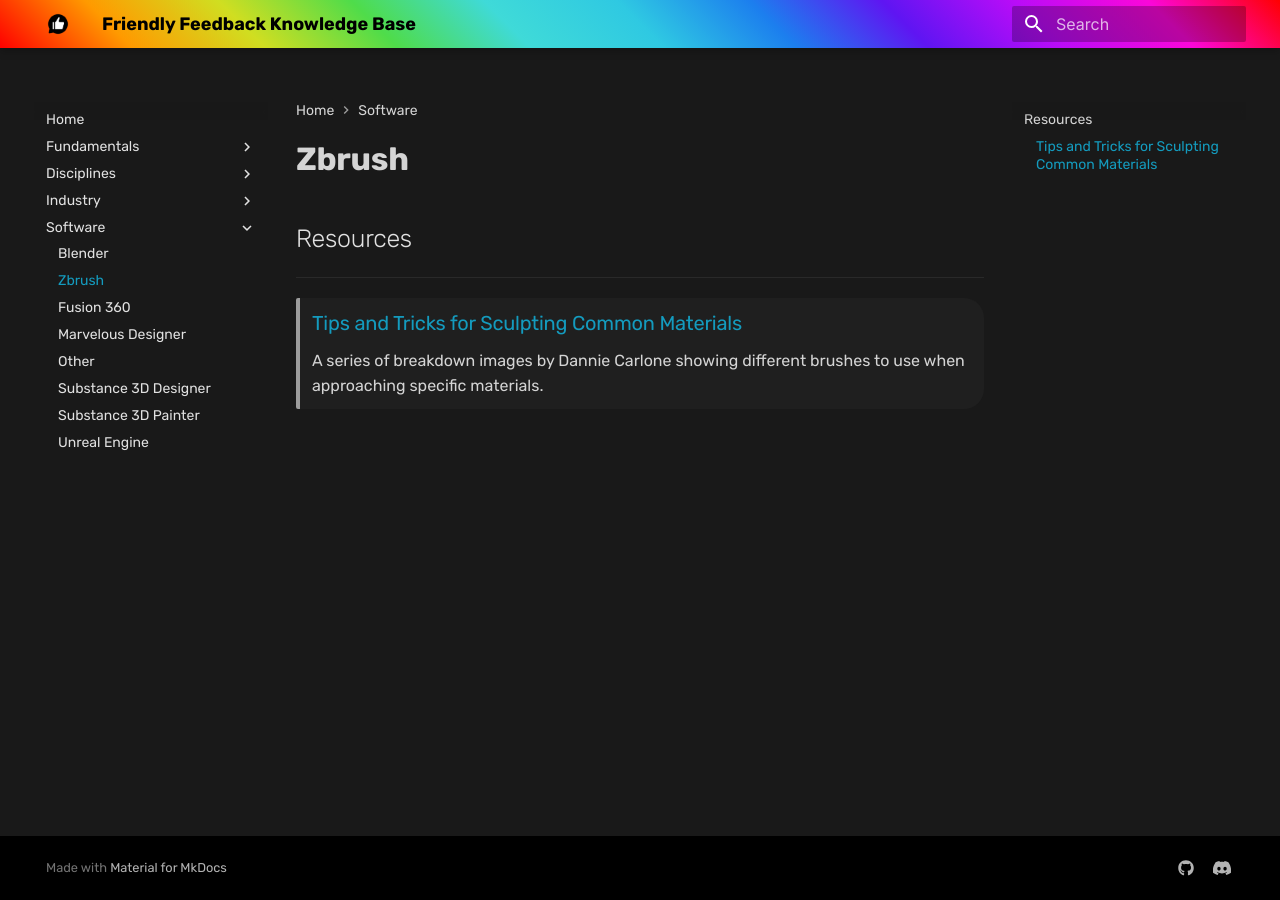
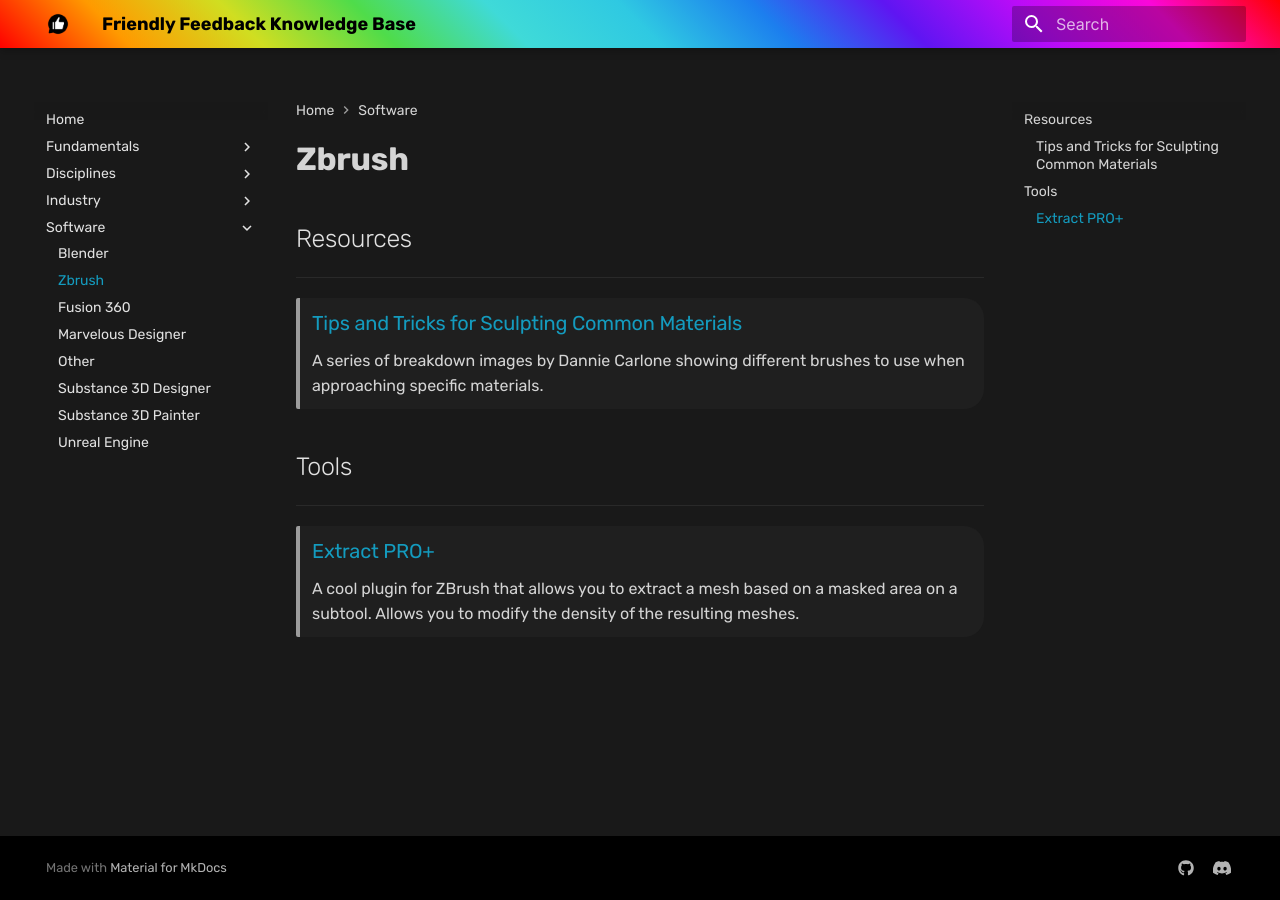
Before and after one commit to Zalek4/Friendly-Feedback-Knowledge-Base, an MkDocs documentation site: the page built from docs/software/zbrush.md, in a window 1280 px wide. Built offline with MkDocs 1.6.1 and Material for MkDocs 9.7.7, drawn with Linux system fonts in a browser that asks for light colours.

Commit message:
[ANVIL][07/04/2024] - Resources added to Knowledge Base

```diff
--- a/docs/software/zbrush.md
+++ b/docs/software/zbrush.md
@@ -6,3 +6,11 @@
 > ### [Tips and Tricks for Sculpting Common Materials](https://twitter.com/Corgiboltz/status/1337895373621215232)
 A series of breakdown images by Dannie Carlone showing different brushes to use when approaching specific materials.
 <!-- -->
+
+
+## Tools
+___
+
+> ### [Extract PRO+](https://www.artstation.com/marketplace/p/WJ0K/zbrush-plugin-extract-pro)
+A cool plugin for ZBrush that allows you to extract a mesh based on a masked area on a subtool. Allows you to modify the density of the resulting meshes.
+<!-- -->
--- a/resources_official.json
+++ b/resources_official.json
@@ -556,5 +556,11 @@
         "links": [
             "https://www.artstation.com/alexbeddows/blog/NqKG/how-do-i-become-a-materials-artist"
         ]
+    },
+    "782250368607322132": {
+        "author": "skullh4t",
+        "links": [
+            "https://www.artstation.com/marketplace/p/WJ0K/zbrush-plugin-extract-pro"
+        ]
     }
 }
```
Also changed, not shown: docs/index.md (+1 -1 lines).
